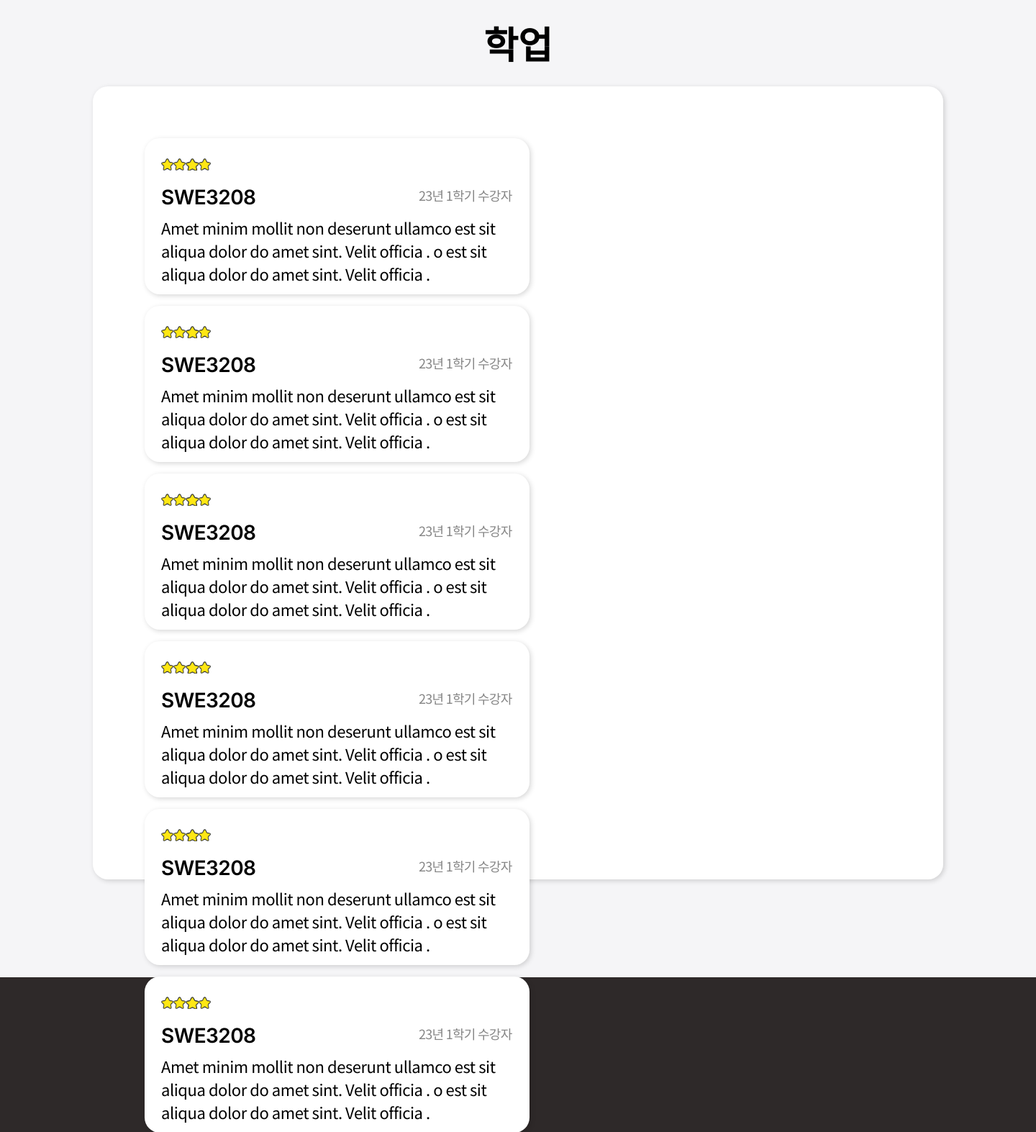
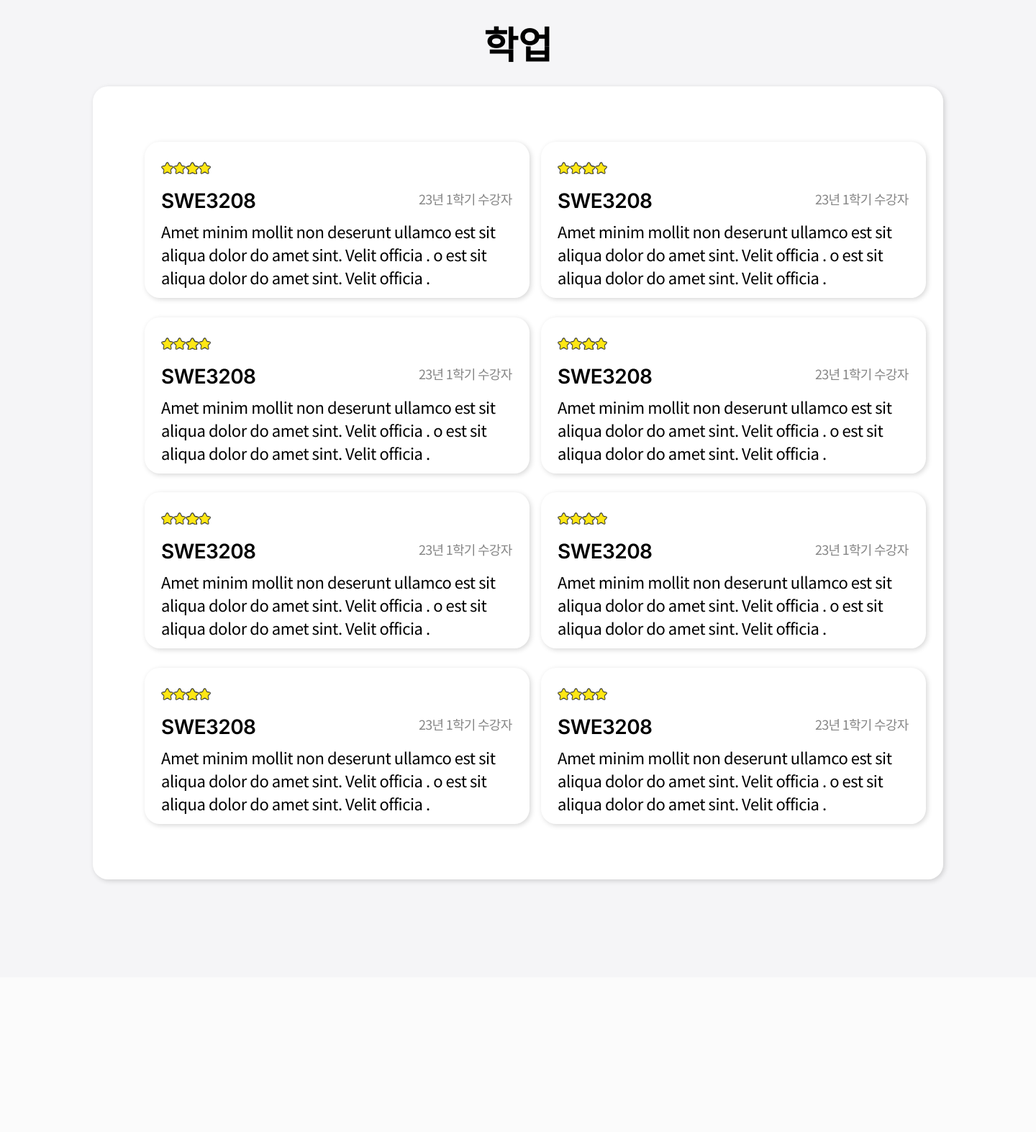
Before and after one commit to viroovr/skkuexs, a Django app: page /forums/1/courses in a window 1440 px wide. Shown: the part 242-1815 px from the top of the page at 72% size. After the commit the page ends 1469 px from the top, so only its background shows below. Run offline with Django 4.2, Linux system fonts and the light colour scheme.

Commit message:
courses -> forums.css modified

```diff
--- a/static/forums.css
+++ b/static/forums.css
@@ -244,14 +244,17 @@
 }
 
 .course_content{
+        /* width :33.438rem; */
+        height : 68.875rem;
+        display: flex;
+        /* flex-direction: column;
+        flex-wrap: wrap; */
+        flex-flow: column wrap;
+         justify-content: space-around;
+        align-content: space-around;
+        padding: 4rem;
+        align-content: flex-start;
 
-        display: flex;
-        flex-direction: column;
-        /* flex-wrap: wrap;
-        /* flex-flow: column wrap; */
-        /* justify-content: space-around;
-        align-content: space-around;  */
-        padding: 4rem;
     margin-bottom: 1.375rem;
 
 }
@@ -268,6 +271,7 @@
   }
 
   .course_item_box{
+
         width: 33.438rem;
         height: 13.563rem;
         margin: 0.5rem;
```
